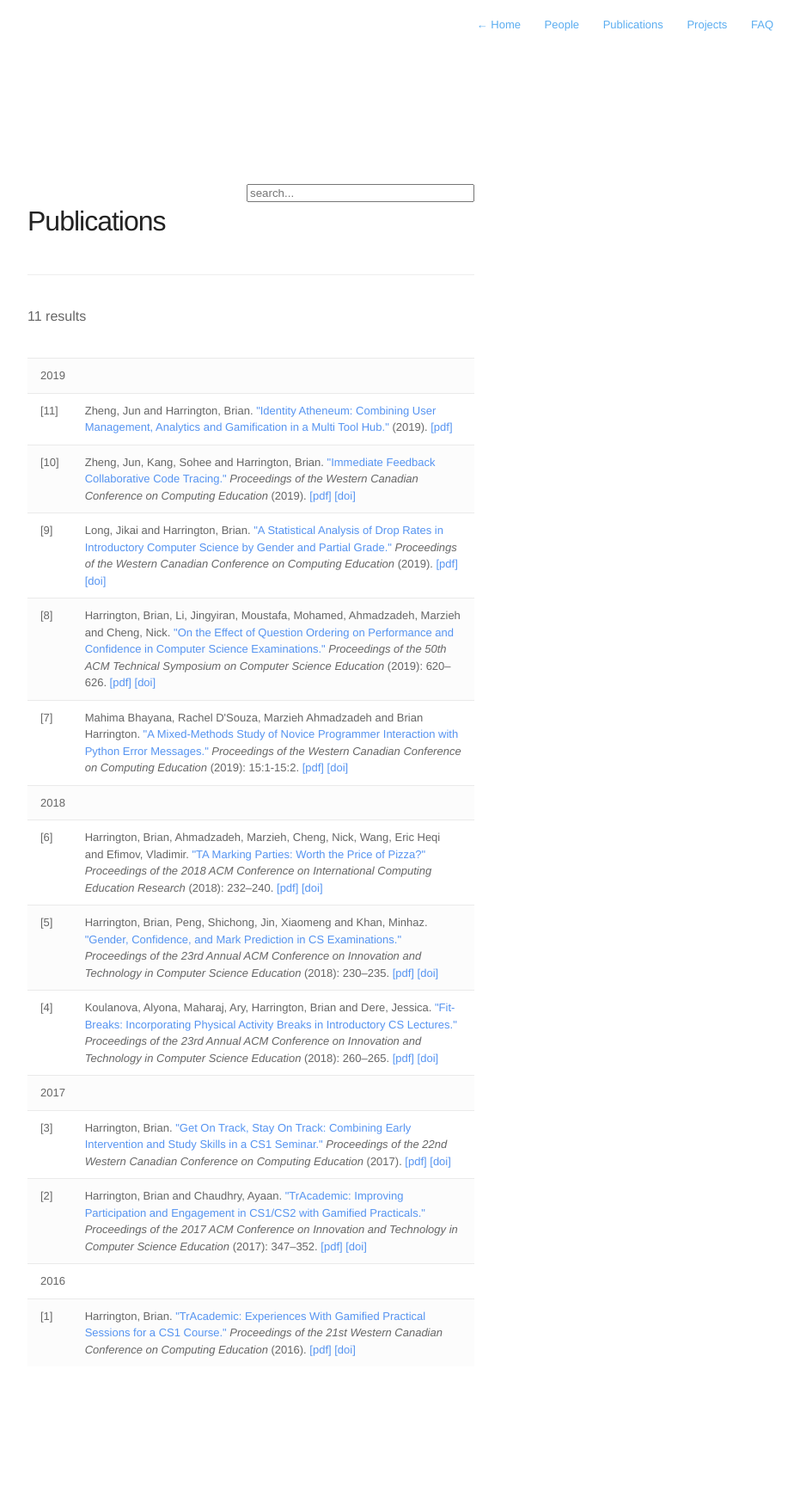
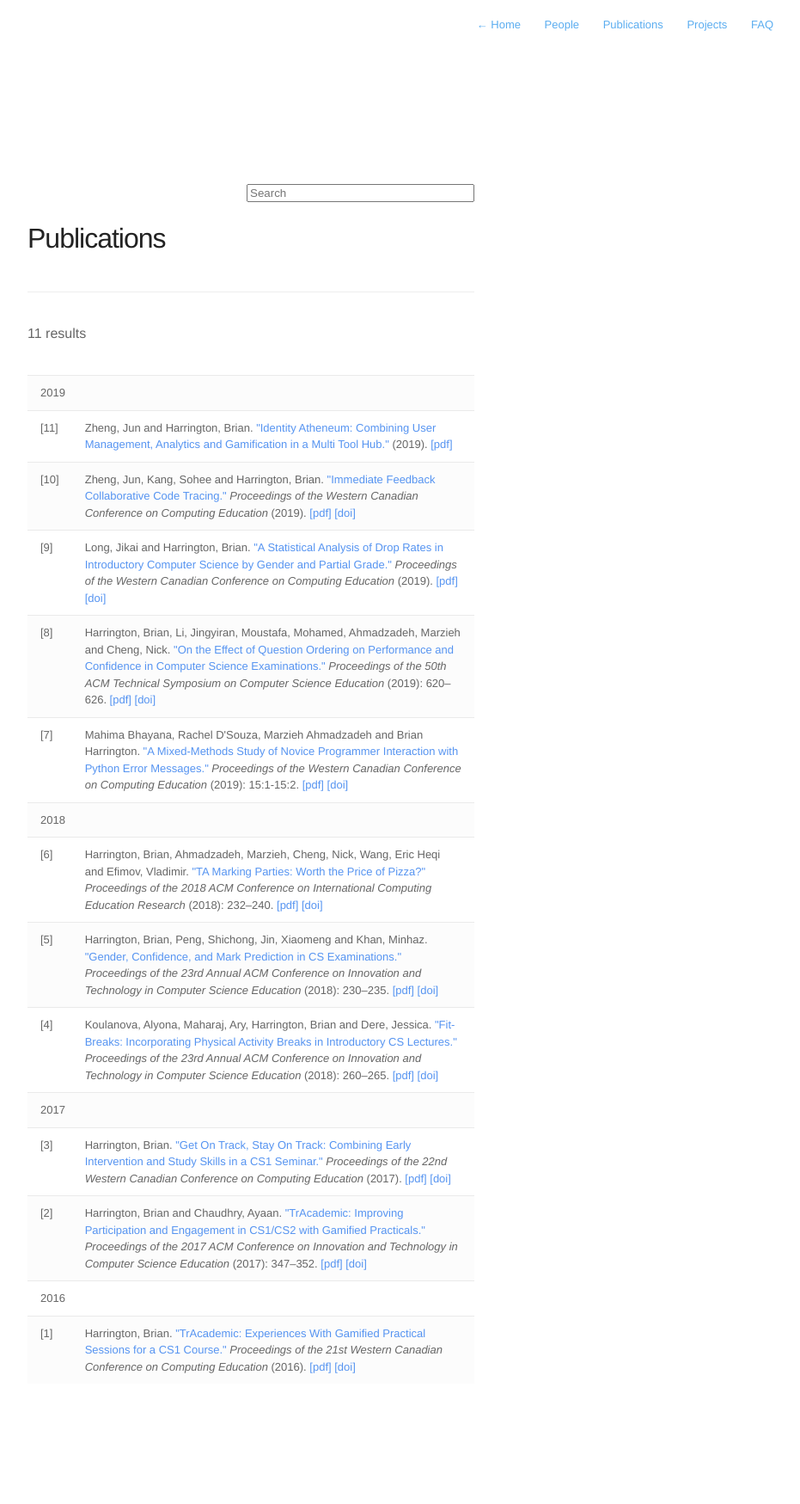
Before and after one commit to cms-urg/cms-urg.github.io, a Jekyll site: the page built from publications.html, in a window 1280 px wide. Shown: the whole page at 86% size, without its empty margins (348-1279 px from the left). Built offline with Jekyll 4.4.1, drawn with Linux system fonts in a browser that asks for light colours; nearby versions of some CDN libraries.

Commit message:
Update searchable_page.html

```diff
--- a/_layouts/searchable_page.html
+++ b/_layouts/searchable_page.html
@@ -73,10 +73,11 @@ layout: default
         <div style="float: right;">
           <br />
 <!--           <input type="text" id="filter" placeholder="Search" /> -->
-            <input type="text" size="30" name="q" id="q" value="" onkeyup="doSearch();" placeholder="search..." />
+            <input type="text" size="30" name="q" id="q" value="" onkeyup="doSearch();" placeholder="Search" />
         </div>
   </header>
-  <article id="qt" class="post-content">
+  <article class="post-content">
+      <p id="qt"></p>
   {{ content }}
   </article>
 </div>
```
